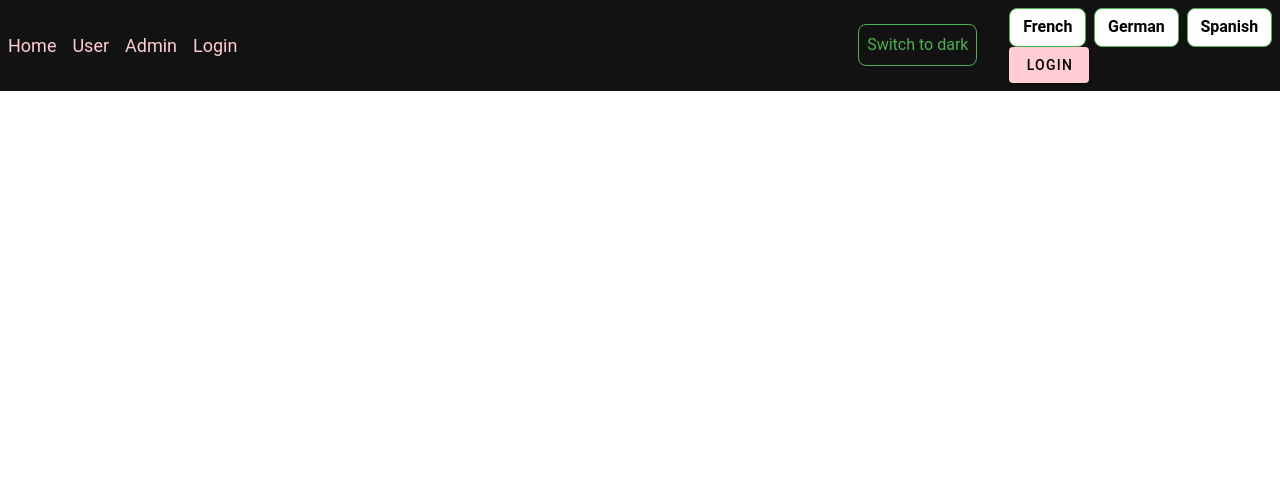
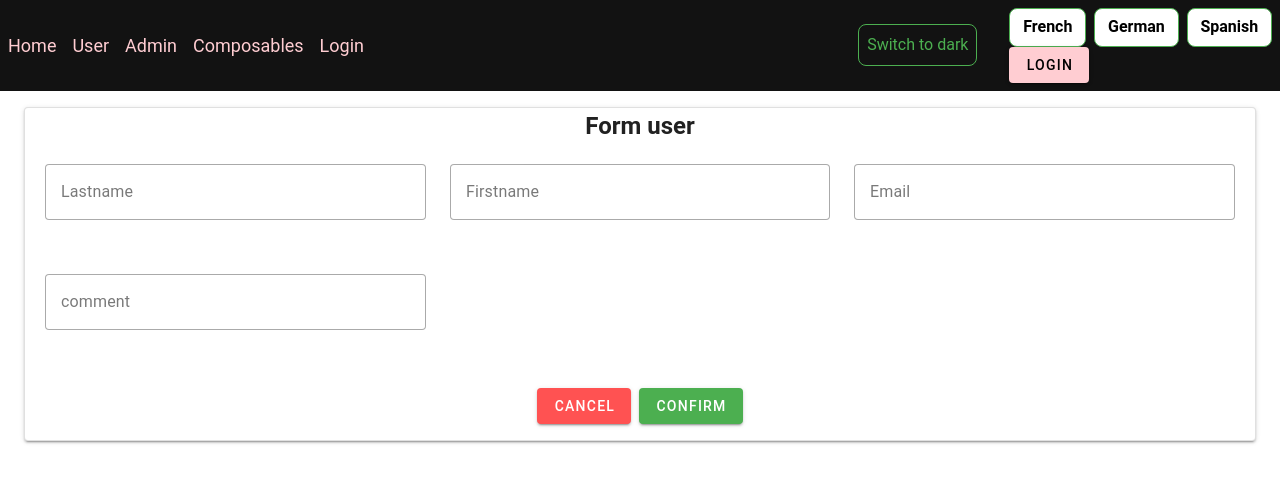
Before and after one commit to Louis-Gonzalez/starterPackDDD, a Nuxt app: page /composables in a window 1280 px wide. Shown: the top 482 px of the page. Built offline with nearby package versions, Linux system fonts and the light colour scheme.

Commit message:
ADD composables

```diff
--- a/components/common/Navbar.vue
+++ b/components/common/Navbar.vue
@@ -14,6 +14,10 @@ const routeList = [
   {
     name: 'Admin',
     path: '/admin/admin',
+  },
+  {
+    name: 'Composables',
+    path: '/composables',
   },
   {
     name: 'Login',
--- /dev/null
+++ b/composables/useCounter.ts
@@ -0,0 +1,15 @@
+import { ref } from 'vue';
+export function useCounter(initialValue: number = 0) {
+  const count = ref(initialValue);
+  const increment = () => count.value++;
+  const decrement = () => count.value--;
+  const reset = () => {
+    count.value = initialValue;
+  };
+  return {
+    count,
+    increment,
+    decrement,
+    reset,
+  };
+}
--- /dev/null
+++ b/composables/useUserForm.ts
@@ -0,0 +1,122 @@
+import { ref, computed, type Ref } from 'vue';
+import * as validators from '~/utils/validators';
+
+// TODO traduire les messages d'erreurs
+export function useUserForm() {
+  const lastname = ref<string>('');
+  const firstname = ref<string>('');
+  const email = ref<string>('');
+  const comment = ref<string>('');
+
+  const isRequiredColor = (field: Ref<string>) =>
+    computed(() => (field.value.trim() === '' ? 'blue' : '')); // bleu si required
+
+  const lastnameColor = isRequiredColor(lastname);
+  const firstnameColor = isRequiredColor(firstname);
+  const emailColor = isRequiredColor(email);
+  const commentColor = isRequiredColor(comment);
+
+  const validate = (): { valid: boolean; errors: Record<string, string> } => {
+    const errors: Record<string, string> = {};
+
+    if (
+      !validators.isString(lastname.value) ||
+      validators.isEmptyString(lastname.value)
+    ) {
+      errors.lastname =
+        'Le nom est obligatoire et doit être une chaîne de caractères';
+    }
+
+    if (
+      !validators.isString(firstname.value) ||
+      validators.isEmptyString(firstname.value)
+    ) {
+      errors.firstname =
+        'Le prénom est obligatoire et doit être une chaîne de caractères';
+    }
+
+    if (!validators.isEmail(email.value)) {
+      errors.email = "L'email est invalide";
+    }
+
+    if (!validators.isNotInjectingSomething(comment.value)) {
+      errors.comment = 'Le commentaire contient des caractères interdits';
+    }
+
+    return {
+      valid: Object.keys(errors).length === 0,
+      errors,
+    };
+  };
+
+  const handleSubmit = () => {
+    const { valid, errors } = validate();
+    console.log('Form values:', {
+      lastname: lastname.value,
+      firstname: firstname.value,
+      email: email.value,
+      comment: comment.value,
+    });
+
+    if (!valid) {
+      console.error('Erreurs de validation:', errors);
+      return;
+    }
+
+    console.log('Formulaire valide ✅');
+    // ici tu peux faire ton traitement des données call api etc ...
+  };
+
+  // 🌟 Rules Vuetify
+  const rules = {
+    lastname: [
+      (v: string) => !!v || 'Le nom est obligatoire',
+      (v: string) => validators.isString(v) || 'Doit être une chaîne',
+      (v: string) =>
+        validators.isLongerThan(v, 2) || 'Doit contenir au moins 3 caractères',
+      (v: string) =>
+        validators.hasNoNumber(v) || 'Le nom ne doit pas contenir de chiffre',
+      (v: string) =>
+        validators.isNotInjectingSomething(v) ||
+        'Contient des caractères interdits',
+    ],
+    firstname: [
+      (v: string) => !!v || 'Le prénom est obligatoire',
+      (v: string) => validators.isString(v) || 'Doit être une chaîne',
+      (v: string) =>
+        validators.isLongerThan(v, 2) || 'Doit contenir au moins 3 caractères',
+      (v: string) =>
+        validators.hasNoNumber(v) ||
+        'Le prénom ne doit pas contenir de chiffre',
+      (v: string) =>
+        validators.isNotInjectingSomething(v) ||
+        'Contient des caractères interdits',
+    ],
+    email: [
+      (v: string) => !!v || "L'email est obligatoire",
+      (v: string) => validators.isEmail(v) || 'Email invalide',
+      (v: string) =>
+        validators.isNotInjectingSomething(v) ||
+        'Contient des caractères interdits',
+    ],
+    comment: [
+      (v: string) =>
+        validators.isNotInjectingSomething(v) ||
+        'Le commentaire contient des caractères interdits',
+    ],
+  };
+
+  return {
+    lastname,
+    firstname,
+    email,
+    comment,
+    handleSubmit,
+    validate,
+    rules,
+    lastnameColor,
+    firstnameColor,
+    emailColor,
+    commentColor,
+  };
+}
--- a/i18n/locales/de-DE.json
+++ b/i18n/locales/de-DE.json
@@ -1,5 +1,11 @@
 {
   "home": "Startseite",
-  "login": "Login",
-  "welcome": "Willkommen"
+  "login": "Anmelden",
+  "welcome": "Willkommen",
+  "cancel": "Abbrechen",
+  "confirm": "Bestätigen",
+  "lastname": "Nachname",
+  "firstname": "Vorname",
+  "email": "E-Mail",
+  "form_user_title": "Benutzerformular"
 }
--- a/i18n/locales/en-GB.json
+++ b/i18n/locales/en-GB.json
@@ -1,5 +1,11 @@
 {
   "home": "Homepage",
   "login": "Login",
-  "welcome": "Welcome"
+  "welcome": "Welcome",
+  "cancel": "Cancel",
+  "confirm": "Confirm",
+  "lastname": "Lastname",
+  "firstname": "Firstname",
+  "email": "Email",
+  "form_user_title": "Form user"
 }
--- a/i18n/locales/es-ES.json
+++ b/i18n/locales/es-ES.json
@@ -1,5 +1,11 @@
 {
-  "home": "Homepage",
-  "login": "Acceso",
-  "welcome": "Bienvenido"
+  "home": "Página principal",
+  "login": "Iniciar sesión",
+  "welcome": "Bienvenido",
+  "cancel": "Cancelar",
+  "confirm": "Confirmar",
+  "lastname": "Apellido",
+  "firstname": "Nombre",
+  "email": "Correo electrónico",
+  "form_user_title": "Formulario de usuario"
 }
--- a/i18n/locales/fr-FR.json
+++ b/i18n/locales/fr-FR.json
@@ -1,5 +1,11 @@
 {
-  "home": "Page d'accueil",
+  "home": "Accueil",
   "login": "Connexion",
-  "welcome": "Bienvenue"
+  "welcome": "Bienvenue",
+  "cancel": "Annuler",
+  "confirm": "Confirmer",
+  "lastname": "Nom",
+  "firstname": "Prénom",
+  "email": "Email",
+  "form_user_title": "Formulaire utilisateur"
 }
--- /dev/null
+++ b/pages/composables.vue
@@ -0,0 +1,98 @@
+<script setup lang="ts">
+import { useI18n } from 'vue-i18n';
+import { useUserForm } from '~/composables/useUserForm';
+/// counter composable
+// const { count, increment, decrement, reset } = useCounter(5);
+
+const { t } = useI18n();
+
+const {
+  lastname,
+  firstname,
+  email,
+  comment,
+  handleSubmit,
+  rules,
+  firstnameColor,
+  lastnameColor,
+  emailColor,
+} = useUserForm();
+</script>
+
+<template>
+  <!--  <section id="counter-composable">-->
+  <!--    <div class="p-4">-->
+  <!--      <h1>Counter Section</h1>-->
+  <!--      <p>Current value : {{ count }}</p>-->
+
+  <!--      <div class="d-flex align-center ma-1 pa-2 ga-2">-->
+  <!--        <v-btn @click="increment">➕ 1</v-btn>-->
+  <!--        <v-btn @click="decrement">➖ 1</v-btn>-->
+  <!--        <v-btn @click="reset">🔄 Reset</v-btn>-->
+  <!--      </div>-->
+  <!--    </div>-->
+  <!--  </section>-->
+
+  <!--  :rules="['required','notEmpty','string','longerThan6']"-->
+
+  <!--  :rules="['required','notEmpty','string','longerThan6']"-->
+
+  <!--  :rules="['required','notEmpty','string','longerThan6', 'email']"-->
+  <section>
+    <v-form class="ma-4" @submit.prevent="handleSubmit">
+      <v-card border elevation="2" class="ma-2">
+        <h1 class="text-center">{{ t('form_user_title') }}</h1>
+        <v-row class="d-flex ma-2 align-center">
+          <v-col cols="4">
+            <v-text-field
+              v-model="lastname"
+              :color="lastnameColor"
+              :label="t('lastname')"
+              :rules="rules.lastname"
+              variant="outlined"
+            />
+          </v-col>
+          <v-col cols="4">
+            <v-text-field
+              v-model="firstname"
+              :color="firstnameColor"
+              :label="t('firstname')"
+              :rules="rules.firstname"
+              variant="outlined"
+            />
+          </v-col>
+          <v-col cols="4">
+            <v-text-field
+              v-model="email"
+              :color="emailColor"
+              :label="t('email')"
+              :rules="rules.email"
+              variant="outlined"
+            />
+          </v-col>
+        </v-row>
+        <v-row class="d-flex ma-2 align-center">
+          <v-col cols="4">
+            <v-text-field
+              v-model="comment"
+              :label="t('comment')"
+              :rules="rules.comment"
+              variant="outlined"
+            />
+          </v-col>
+        </v-row>
+
+        <v-row>
+          <v-col class="d-flex align-center ga-2 justify-center mb-4">
+            <v-btn color="error" outlined>{{ t('cancel') }}</v-btn>
+            <v-btn color="success" type="submit" outlined>{{
+                t('confirm')
+              }}</v-btn>
+          </v-col>
+        </v-row>
+      </v-card>
+    </v-form>
+  </section>
+</template>
+
+<style scoped></style>
--- /dev/null
+++ b/utils/validators.ts
@@ -0,0 +1,38 @@
+export const isString = (value: unknown): boolean => typeof value === 'string';
+
+export const isEmptyString = (value: unknown): boolean =>
+  isString(value) ? value.trim().length === 0 : true;
+
+export const isLongerThan = (value: unknown, minLength: number): boolean =>
+  isString(value) ? value.trim().length >= minLength : false;
+
+export const isNumber = (value: unknown): boolean => typeof value === 'number';
+
+export const isEmail = (value: unknown): boolean => {
+  if (!isString(value) || isEmptyString(value)) return false;
+  const emailRegex = /^[a-zA-Z0-9._%+-]+@[a-zA-Z0-9.-]+\.[a-zA-Z]{2,}$/;
+  return emailRegex.test(value.trim());
+};
+
+export const hasNoNumber = (value: unknown): boolean => {
+  if (!isString(value) || isEmptyString(value)) return false;
+  const numberRegex = /\d/;
+  return !numberRegex.test(value);
+};
+
+export const sanitizeInput = (value: unknown): string => {
+  if (!isString(value)) return '';
+  return value
+    .trim()
+    .replace(/\s+/g, ' ')
+    .replace(/[\u200B-\u200D\uFEFF]/g, ''); // caractères invisibles unicode
+};
+
+export const isNotInjectingSomething = (value: unknown): boolean => {
+  if (!isString(value)) return false;
+  const forbiddenPatterns = [
+    /<script.*?>.*?<\/script>/gi, // injection JS
+    /('|;|--|\/\*|\*\/|DROP|SELECT|INSERT|DELETE|UPDATE)/gi,
+  ];
+  return !forbiddenPatterns.some((pattern) => pattern.test(value));
+};
```
